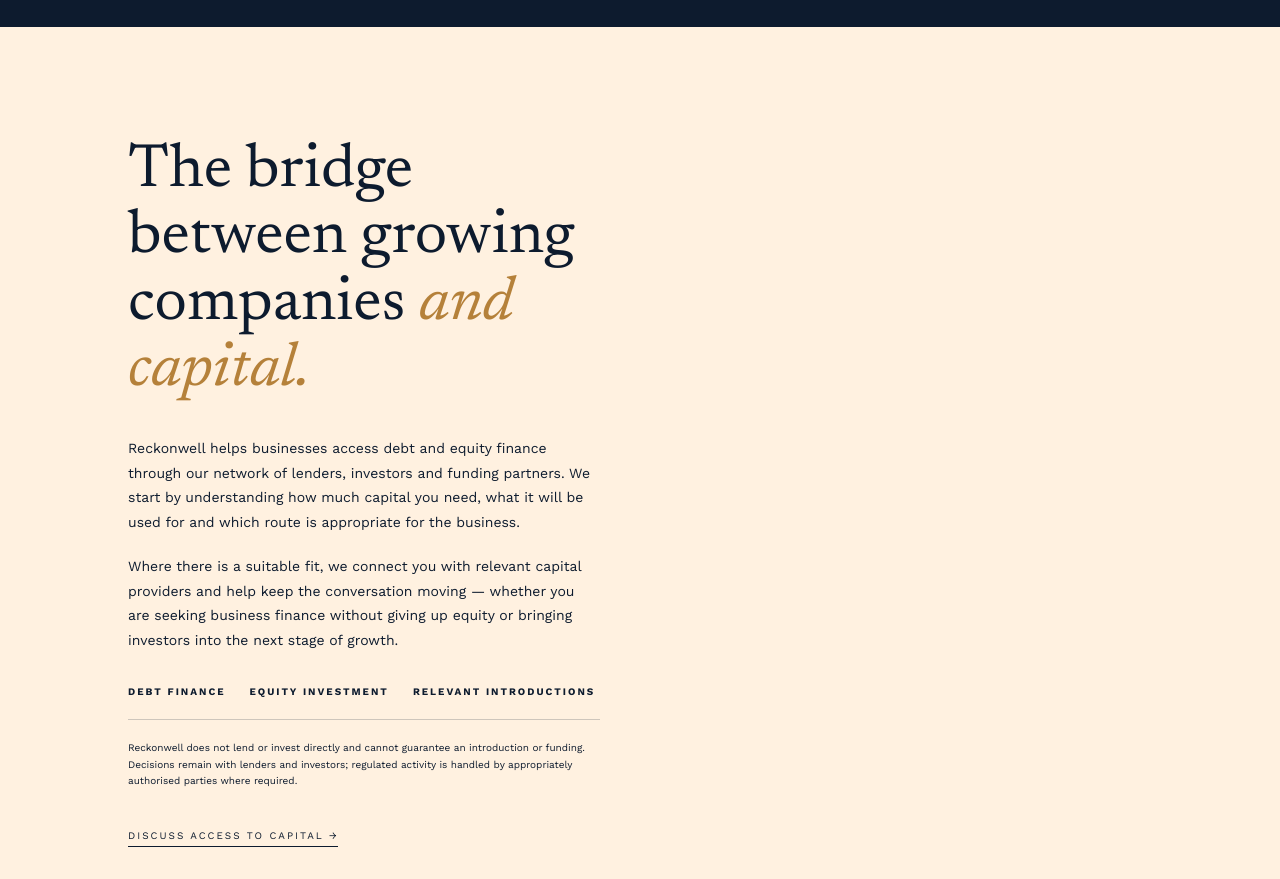
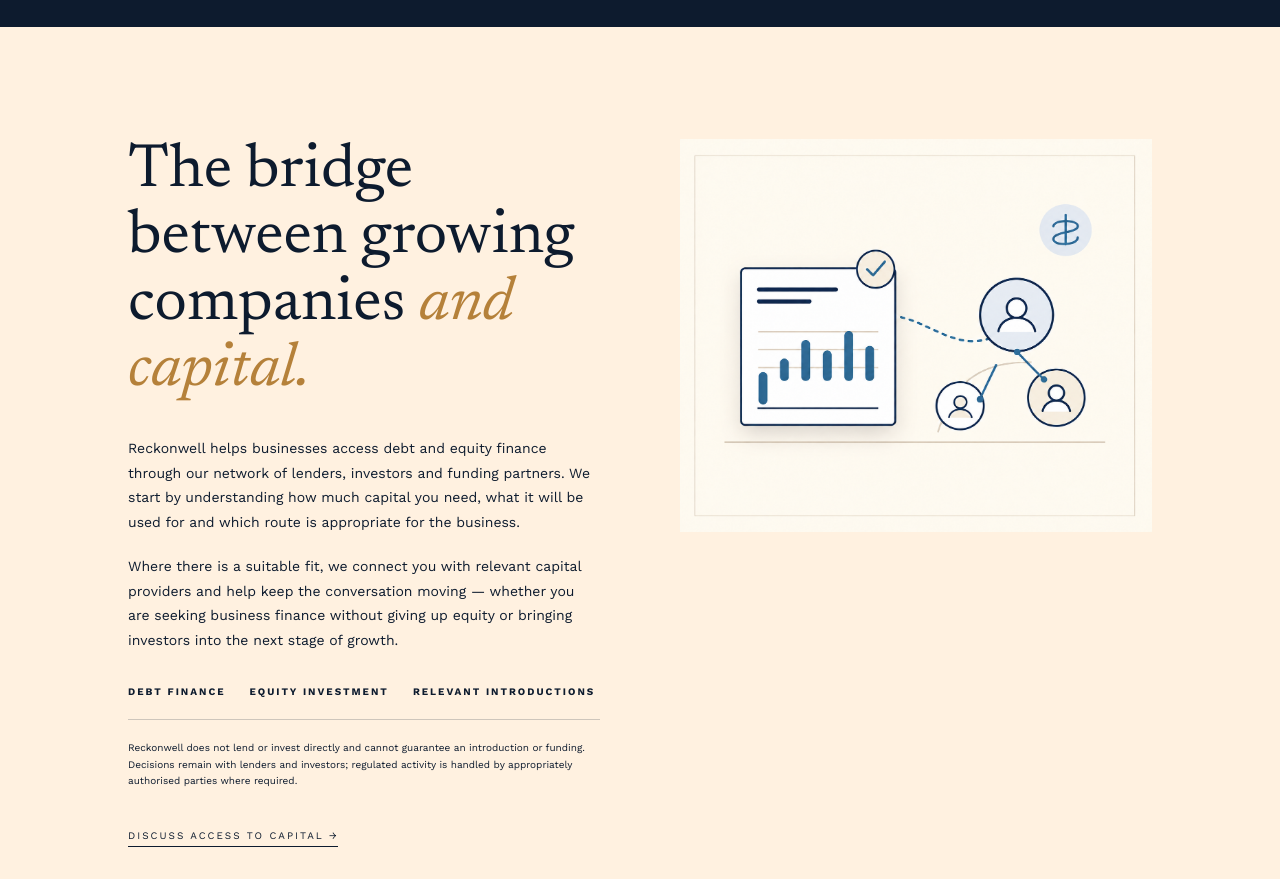
Before and after one commit to Vadim-SV/reckonwell, a Next.js app: page / in a window 1280 px wide. Shown: the part 2940-3819 px from the top of the page. Built offline with nearby package versions, Linux system fonts and the light colour scheme; no server answers.

Commit message:
Local Commit: 2026-09-17T00:12:04.558Z - Added the uploaded image to the right column of the "The Bridge Between Growing Companies and Capital" section (`FundraisingCapitalSection.tsx`)

```diff
--- a/src/app/components/FundraisingCapitalSection.tsx
+++ b/src/app/components/FundraisingCapitalSection.tsx
@@ -2,6 +2,7 @@
 
 import React, { useRef } from 'react';
 import { motion, useInView } from 'framer-motion';
+import Image from 'next/image';
 
 export default function FundraisingCapitalSection() {
   const ref = useRef(null);
@@ -104,6 +105,21 @@
             </motion.a>
           </div>
 
+          {/* Right: image */}
+          <motion.div
+            className="flex items-start justify-center"
+            initial={{ opacity: 0, x: 20 }}
+            animate={isInView ? { opacity: 1, x: 0 } : {}}
+            transition={{ duration: 0.7, delay: 0.3, ease: [0.16, 1, 0.3, 1] }}>
+            <Image
+              src="/assets/images/Image_Sep_17__2026__12_52_59_AM-1789603804497.png"
+              alt="The bridge between growing companies and capital"
+              width={520}
+              height={420}
+              className="w-full h-auto object-contain"
+            />
+          </motion.div>
+
         </div>
       </div>
     </section>
```
Also changed, not shown: public/assets/images/Image_Sep_17__2026__12_52_59_AM-1789603804497.png (added).
